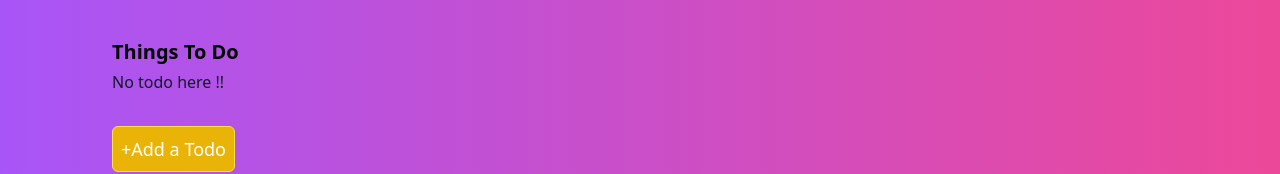
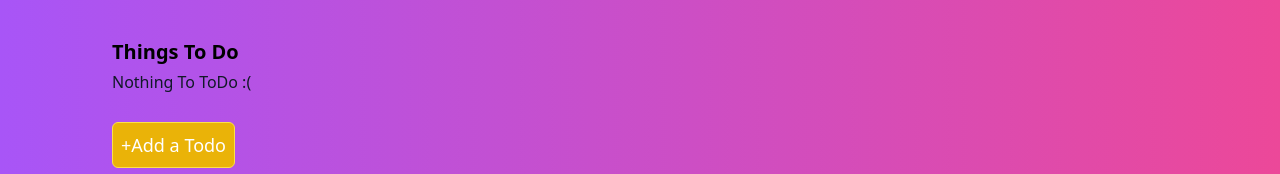
Before and after one commit to abhinavrautela/todoByAr, a React (Vite) app: page / in a window 1280 px wide. Shown: the part 187-361 px from the top of the page. Built offline with nearby package versions, Linux system fonts and the light colour scheme.

Commit message:
modify todo body

```diff
--- a/src/Card.jsx
+++ b/src/Card.jsx
@@ -3,7 +3,7 @@ import React from "react";
 function Card({ children }) {
   return (
     <>
-      <div className="space-y-4 border flex flex-col rounded-xl shadow-sm p-4 bg-gray-400 ">
+      <div className=" border rounded-xl shadow-sm p-4 bg-gray-400 ">
         {children}
       </div>
     </>
--- a/src/TodoBody.jsx
+++ b/src/TodoBody.jsx
@@ -33,7 +33,7 @@ function Todo() {
         <h2 className="text-xl font-semibold">Things To Do</h2>
         <div className="space-y-2">
           {todoList.length < 1 && (
-            <h3 className="text-gray-900 text-md pb-6 font-light">No todo here !!</h3>
+            <h3 className="text-gray-900 text-md font-light pb-5">Nothing To ToDo :(</h3>
           )}
           {todoList.length > 0 &&
             todoList.map((t) => (
--- a/src/TodoForm.jsx
+++ b/src/TodoForm.jsx
@@ -14,7 +14,9 @@ function TodoForm({ onCancleClick, onSave }) {
       return;
     }
     onSave(inputValue);
+    onCancleClick();
     updateInputValue("");
+
   }
   return (
     <Card>
@@ -22,7 +24,7 @@ function TodoForm({ onCancleClick, onSave }) {
         <h1 className="text-lg text-white font-semibold">Create a Todo</h1>
         <div>
           <Input
-            placeholder="Enter your ITEMS"
+            placeholder="Enter your ITEMS LIST"
             inputType="text"
             value={inputValue}
             onChange={inputChange}
--- a/src/TodoList.jsx
+++ b/src/TodoList.jsx
@@ -18,7 +18,10 @@ function TodoList({ children, ticked, onStatusChange }) {
               onChange={() => onStatusChange(children)}
               checked={ticked}
             />
-        <span className={`text-sm font-semibold ${myClass}`}>{children}</span>
+            <span className={`text-sm font-semibold ${myClass}`}>
+              {children}
+            </span>
+
       </div>
     </>
   );
```
Lines whose indentation alone changed are shown as unchanged.
